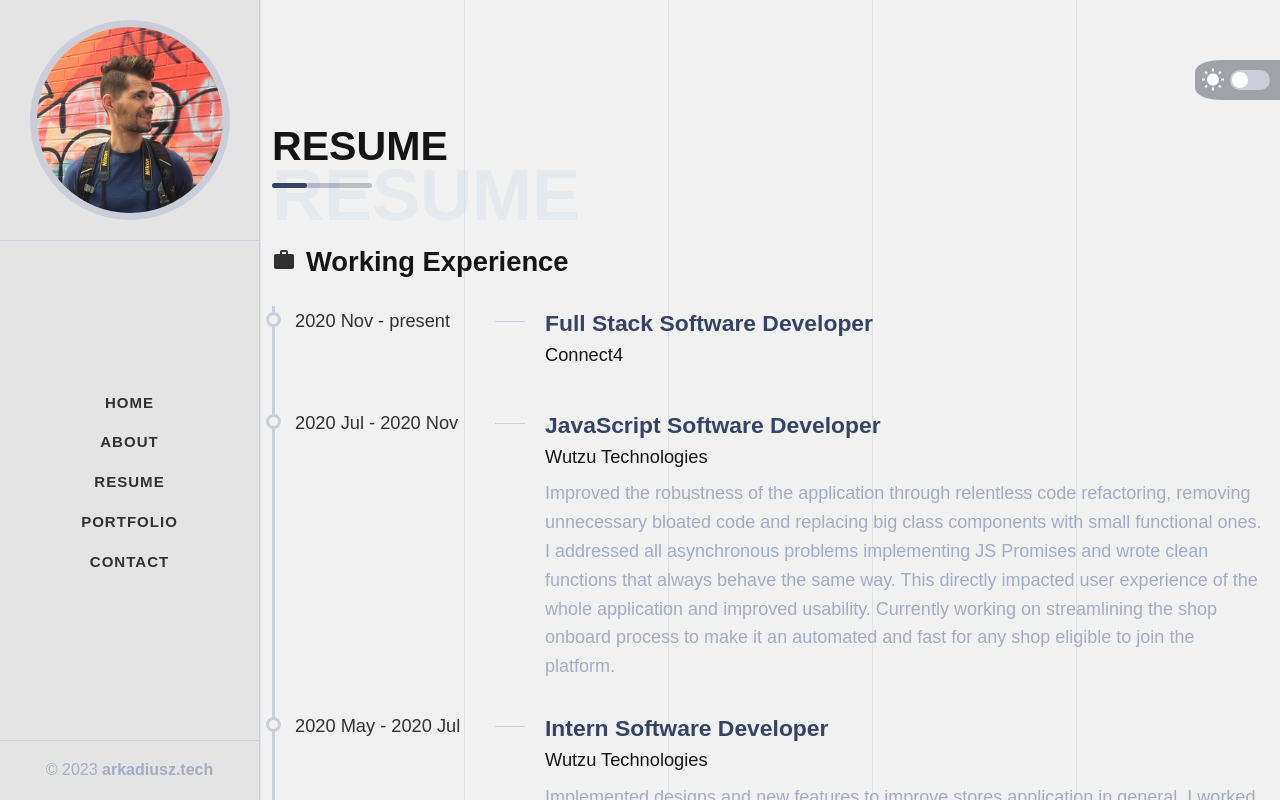
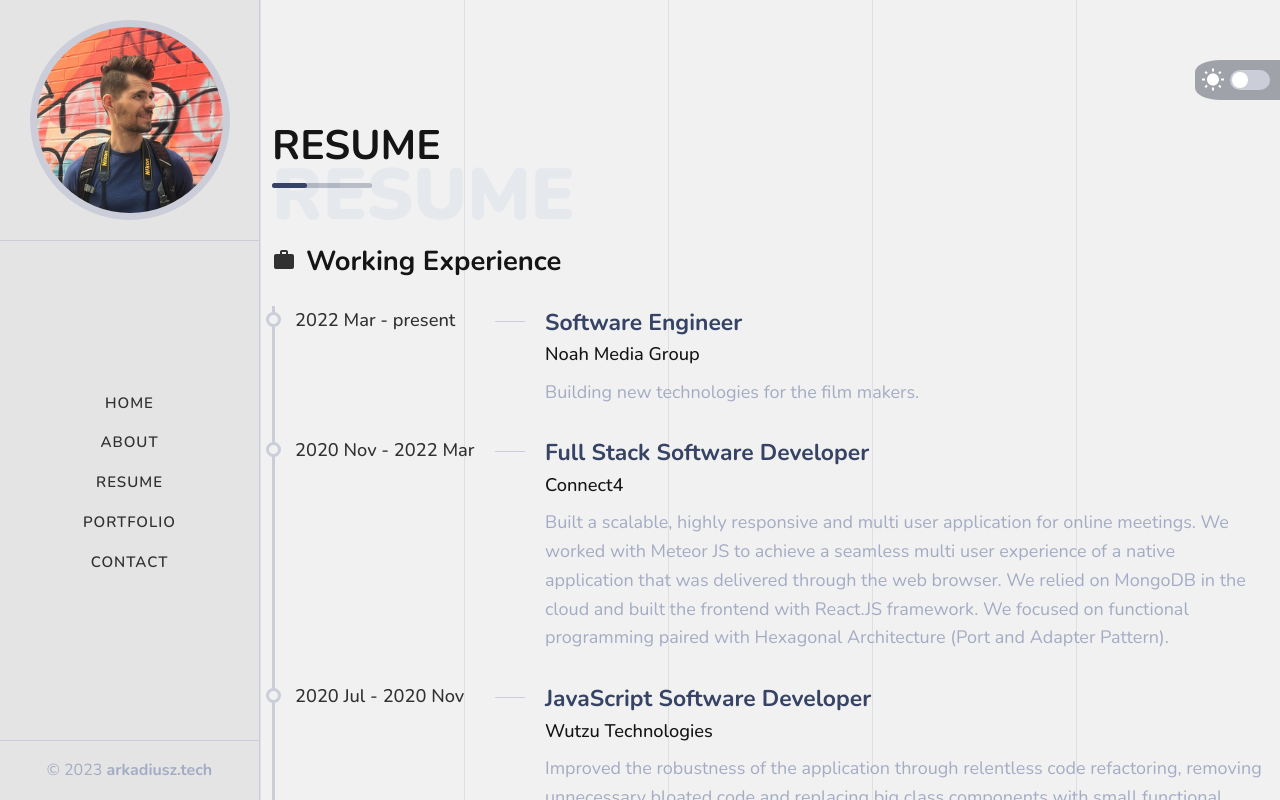
Before and after one commit to akdsco/akds-next-portfolio, a Next.js app: page /resume in a window 1280 px wide. Shown: the top 800 px of the page. Built offline with nearby package versions, Linux system fonts and the light colour scheme.

Commit message:
load fonts to all routes

```diff
--- a/components/Layout.tsx
+++ b/components/Layout.tsx
@@ -3,12 +3,11 @@ import { BackgroundLines, Header } from "../components";
 
 interface ILayout {
   children: JSX.Element | JSX.Element[];
-  className?: string;
 }
 
-function Layout({ children, className }: ILayout) {
+function Layout({ children }: ILayout) {
   return (
-    <div className={`mi-wrapper ${className}`}>
+    <div className="mi-wrapper">
       <BackgroundLines />
       <Header />
       {children}
--- a/data/database.ts
+++ b/data/database.ts
@@ -22,8 +22,8 @@ const database = {
     },
     brandImage: "/images/brand-image.jpg",
     aboutImage: "/images/about-image.jpg",
-    aboutImageLg: "/images/about-image-lg.jpg",
-    cvFile: "./files/arkadiusz-resume.pdf",
+    aboutImageLg: "",
+    cvFile: "",
   },
   services: [
     {
@@ -148,26 +148,36 @@ const database = {
   experience: {
     workingExperience: [
       {
-        id: 0,
-        year: "2020 Nov - present",
+        id: 4,
+        year: "2022 Mar - present",
+        position: "Software Engineer",
+        company: "Noah Media Group",
+        details: "Building new technologies for the film makers.",
+      },
+      {
+        id: 3,
+        year: "2020 Nov - 2022 Mar",
         position: "Full Stack Software Developer",
         company: "Connect4",
-        details: "",
+        details:
+          "Built a scalable, highly responsive and multi user application for online meetings. We worked with Meteor JS to achieve a seamless " +
+          "multi user experience of a native application that was delivered through the web browser. We relied on MongoDB in the cloud and built the frontend with" +
+          " React.JS framework. We focused on functional programming paired with Hexagonal Architecture (Port and Adapter Pattern).",
       },
       {
-        id: 1,
+        id: 2,
         year: "2020 Jul - 2020 Nov",
         position: "JavaScript Software Developer",
         company: "Wutzu Technologies",
         details:
           "Improved the robustness of the application through relentless code refactoring, removing unnecessary bloated code and" +
           " replacing big class components with small functional ones. I addressed all asynchronous problems implementing" +
-          " JS Promises and wrote clean functions that always behave the same way. This directly impacted user experience of the whole" +
-          " application and improved usability. Currently working on streamlining the shop onboard process to make it an automated and" +
-          " fast for any shop eligible to join the platform.",
+          " JS Promises and wrote clean functions that delivered consistent app behaviour. This directly impacted user experience of the whole" +
+          " application and improved usability. Streamlined the shop onboard process to make it easy and" +
+          " fast for any shop eligible to join the platform and start selling products as soon as possible.",
       },
       {
-        id: 2,
+        id: 1,
         year: "2020 May - 2020 Jul",
         position: "Intern Software Developer",
         company: "Wutzu Technologies",
@@ -178,7 +188,7 @@ const database = {
           "chain of stores as our clients.\n",
       },
       {
-        id: 3,
+        id: 0,
         year: "2018 - 2019",
         position: "Freelance Web Developer",
         company: "Self-employed",
@@ -189,7 +199,7 @@ const database = {
     ],
     educationExperience: [
       {
-        id: 2,
+        id: 1,
         year: "2020",
         graduation: "Bachelors in Software Development - Front End",
         university: "Openclassrooms.com",
@@ -200,7 +210,7 @@ const database = {
           "resources, online reading, real-life projects, and individual mentoring sessions with senior developers.",
       },
       {
-        id: 3,
+        id: 0,
         year: "2019",
         graduation: "Software Development Specialization",
         university: "ucertify.com",
--- a/pages/_app.tsx
+++ b/pages/_app.tsx
@@ -5,12 +5,17 @@ import type { AppProps } from "next/app";
 import { ThemeProvider } from "next-themes";
 import { ThemeSwitch } from "../components";
 import { Analytics } from "@vercel/analytics/react";
+import { Nunito } from "@next/font/google";
+
+const nunito = Nunito({ subsets: ["latin"], display: "swap" });
 
 export default function App({ Component, pageProps }: AppProps) {
   return (
     <ThemeProvider enableSystem={true} attribute="class">
       <ThemeSwitch />
-      <Component {...pageProps} />
+      <div className={nunito.className}>
+        <Component {...pageProps} />
+      </div>
       <Analytics />
     </ThemeProvider>
   );
--- a/pages/index.tsx
+++ b/pages/index.tsx
@@ -1,5 +1,4 @@
 import Head from "next/head";
-import { Inter } from "@next/font/google";
 import React from "react";
 import Particles from "react-tsparticles";
 import type { Engine } from "tsparticles-engine";
@@ -8,9 +7,6 @@ import { Layout, SocialIcons } from "../components";
 import database from "../data/database";
 import { useTheme } from "next-themes";
 import { particlesConfig } from "../data/particlesConfig";
-import { Nunito } from "@next/font/google";
-
-const nunito = Nunito({ subsets: ["latin"], display: "swap" });
 
 export default function Home() {
   const { theme } = useTheme();
@@ -29,7 +25,7 @@ export default function Home() {
         <meta name="viewport" content="width=device-width, initial-scale=1" />
         <link rel="icon" href="/favicon.ico" />
       </Head>
-      <Layout className={nunito.className}>
+      <Layout>
         <div className="mi-home-area mi-padding-section">
           <Particles
             init={particlesInit}
```
